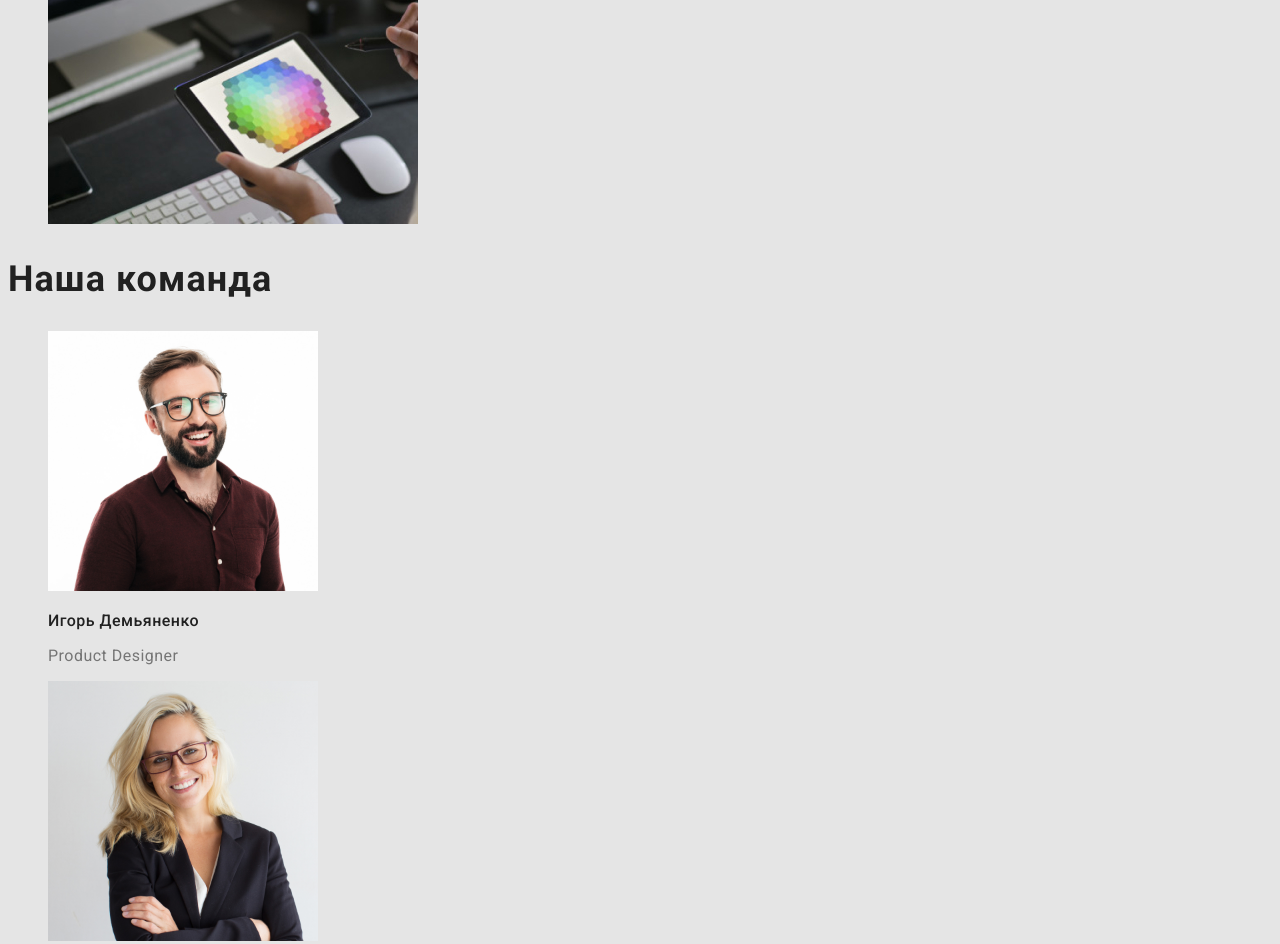
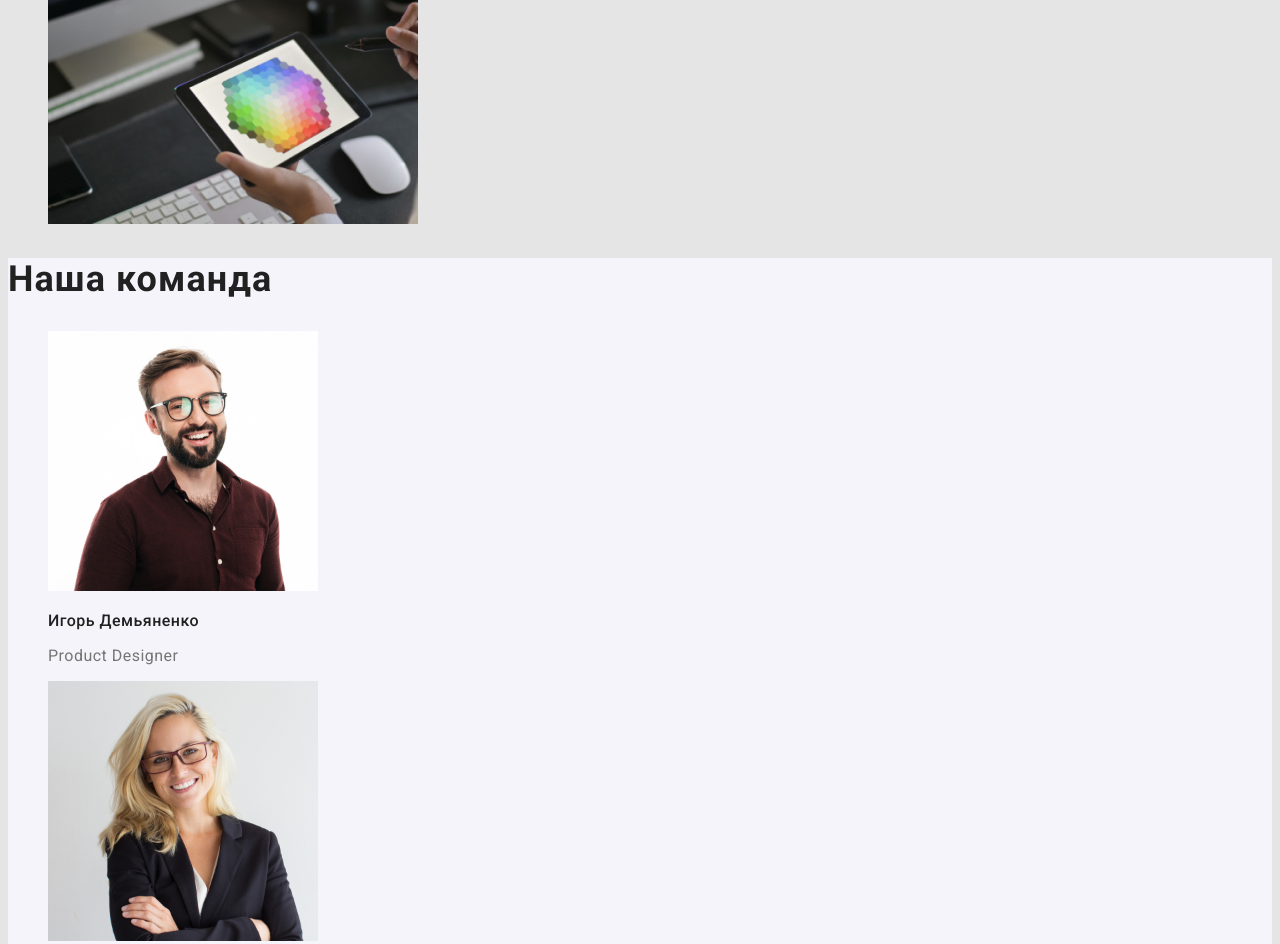
Before and after one commit to Kateryna03/goit-markup-hw-02, a plain HTML site: page index.html in a window 1280 px wide. Shown: the part 1418-2362 px from the top of the page. Drawn offline with Linux system fonts and the light colour scheme.

Commit message:
добавляет стиль и цвет тексту

```diff
--- a/css/styles.css
+++ b/css/styles.css
@@ -133,6 +133,10 @@ ul {
 
 /*Team*/
 
+.team-section{
+  background-color: var(--background-team-color);
+}
+
 .name {
   color: var(--title-text-color);
 
```
Also changed, not shown: index.html (+2 -2 lines).
